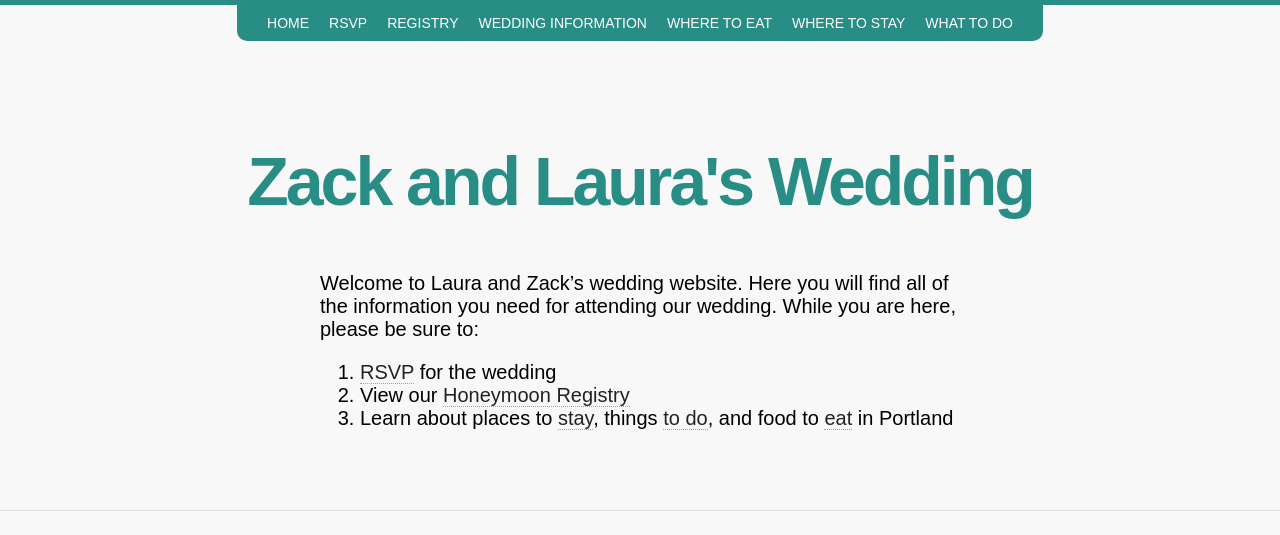
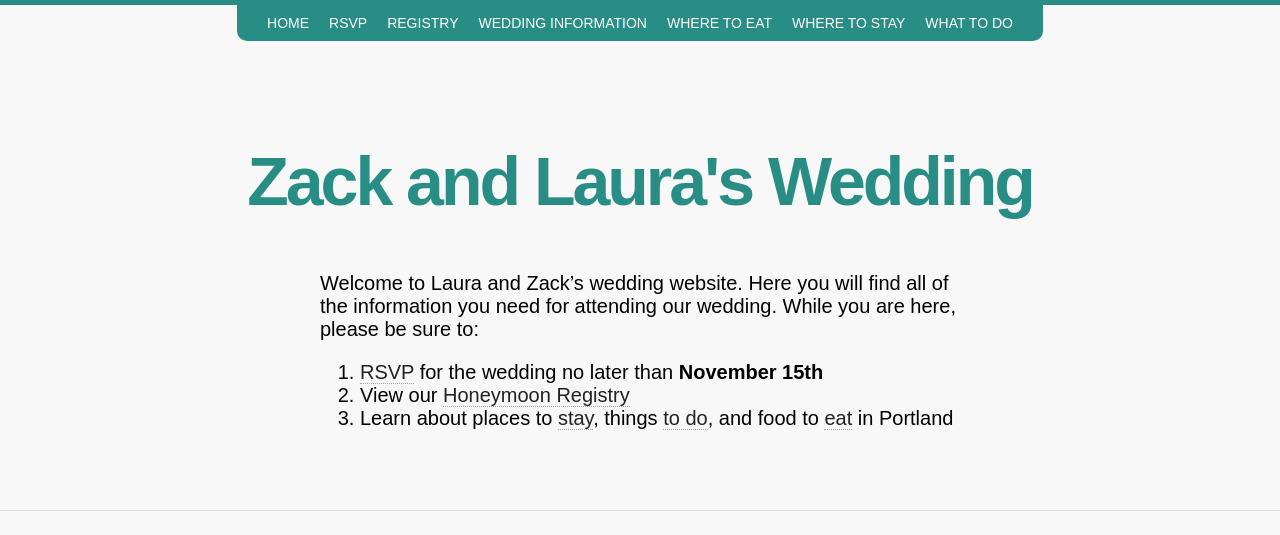
Before and after one commit to tollmanz/zlwedding, a Jekyll site: the page built from index.md, in a window 1280 px wide, cut to the strip 0-535 px from the top of the page. Built offline with Jekyll 4.4.1, drawn with Linux system fonts in a browser that asks for light colours; nearby versions of some CDN libraries.

Commit message:
Add RSVP date

```diff
--- a/index.md
+++ b/index.md
@@ -7,6 +7,6 @@ description: "A simple and clean responsive Jekyll theme for words and photos."
 
 Welcome to Laura and Zack's wedding website. Here you will find all of the information you need for attending our wedding. While you are here, please be sure to:
 
-1. [RSVP](https://tollmanz.wufoo.com/forms/wedding-rsvp/) for the wedding
+1. [RSVP](https://tollmanz.wufoo.com/forms/wedding-rsvp/) for the wedding no later than <strong>November 15th</strong>
 1. View our [Honeymoon Registry](/registry)
 1. Learn about places to [stay](/stay), things [to do](/do), and food to [eat](/eat) in Portland
```
